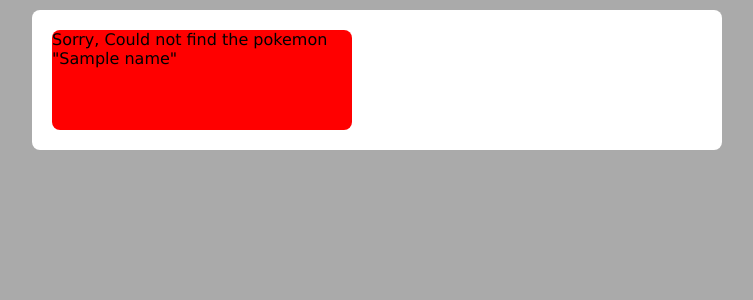
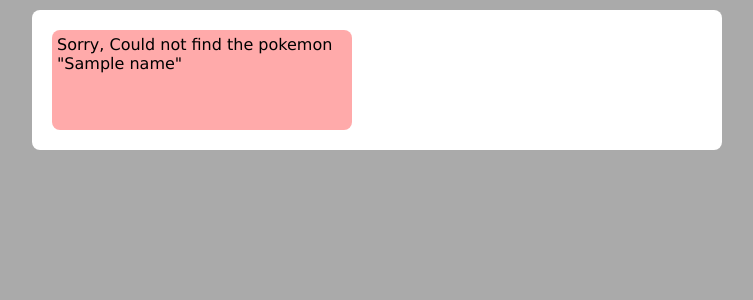
Before and after one commit to cwu/learndjango, a Python web app: template poketest/templates/pokedex.html in a window 1280 px wide. Shown: the top 300 px of the page, without its empty margins (263-1016 px from the left). Run offline with Jinja, Linux system fonts and the light colour scheme; the template is opened without the code that fills it: most values are stand-ins (such as "Sample title", 1, 10 or a date in 2020).

Commit message:
formatting

```diff
--- a/media/css/pokedex.css
+++ b/media/css/pokedex.css
@@ -2,7 +2,7 @@
   position: relative;
   width:  300px;
   height: 100px;
-  background: red;
+  background: #faa;
 }
 
 .pokedex_entry ul {
@@ -21,3 +21,12 @@
   background: #faa;
   padding: 8px;
 }
+
+.pokedex_index a {
+  color: #08f;
+  text-decoration:none
+}
+
+#pokemon_not_found {
+  padding: 5px;
+}
--- a/templates/base.html
+++ b/templates/base.html
@@ -3,7 +3,7 @@
         <link rel="stylesheet" type="text/css" href="/static/css/common.css" />
         {% block stylesheets %}{% endblock %}
         {% block javascripts %}{% endblock %}
-        <title> Learning Django! {% block title %}{% endblock %}</title>
+        <title> {% block title %}{% endblock %}</title>
     </head>
     <body>
         <div class="container">
```
